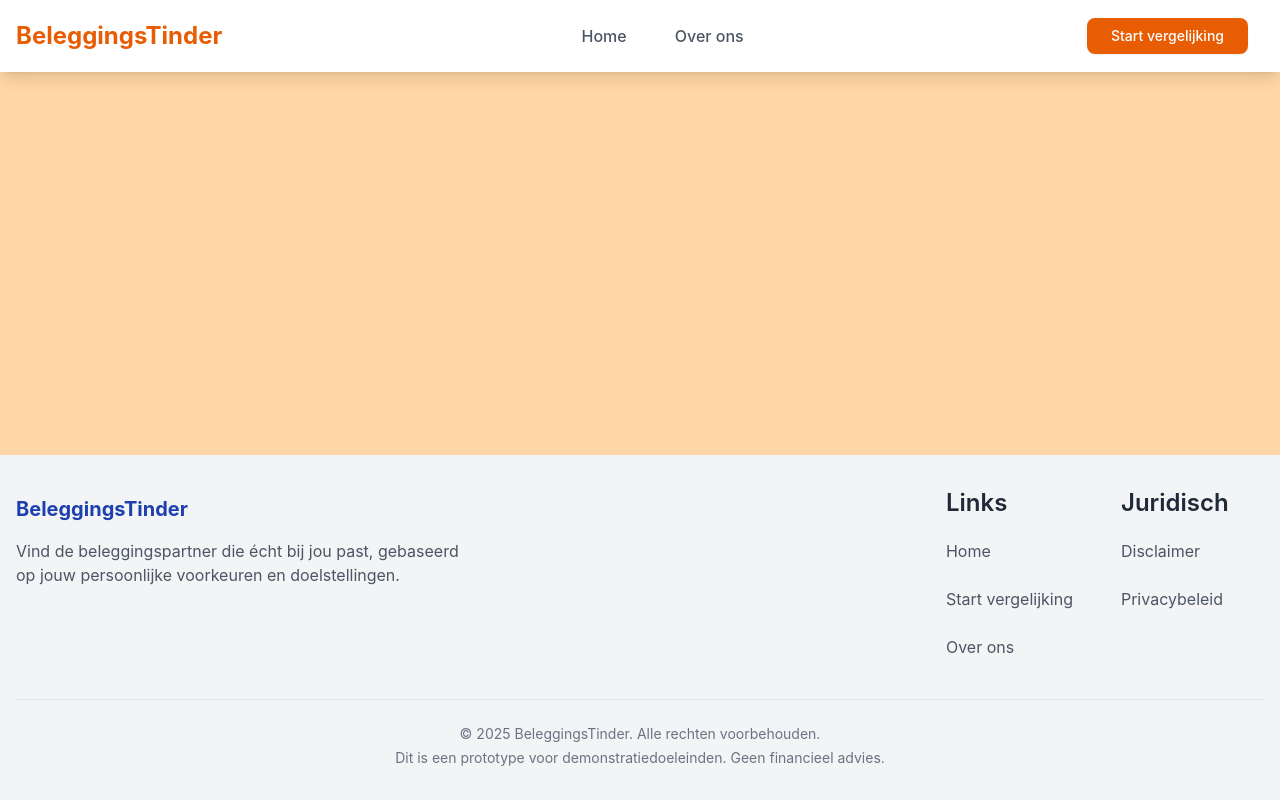
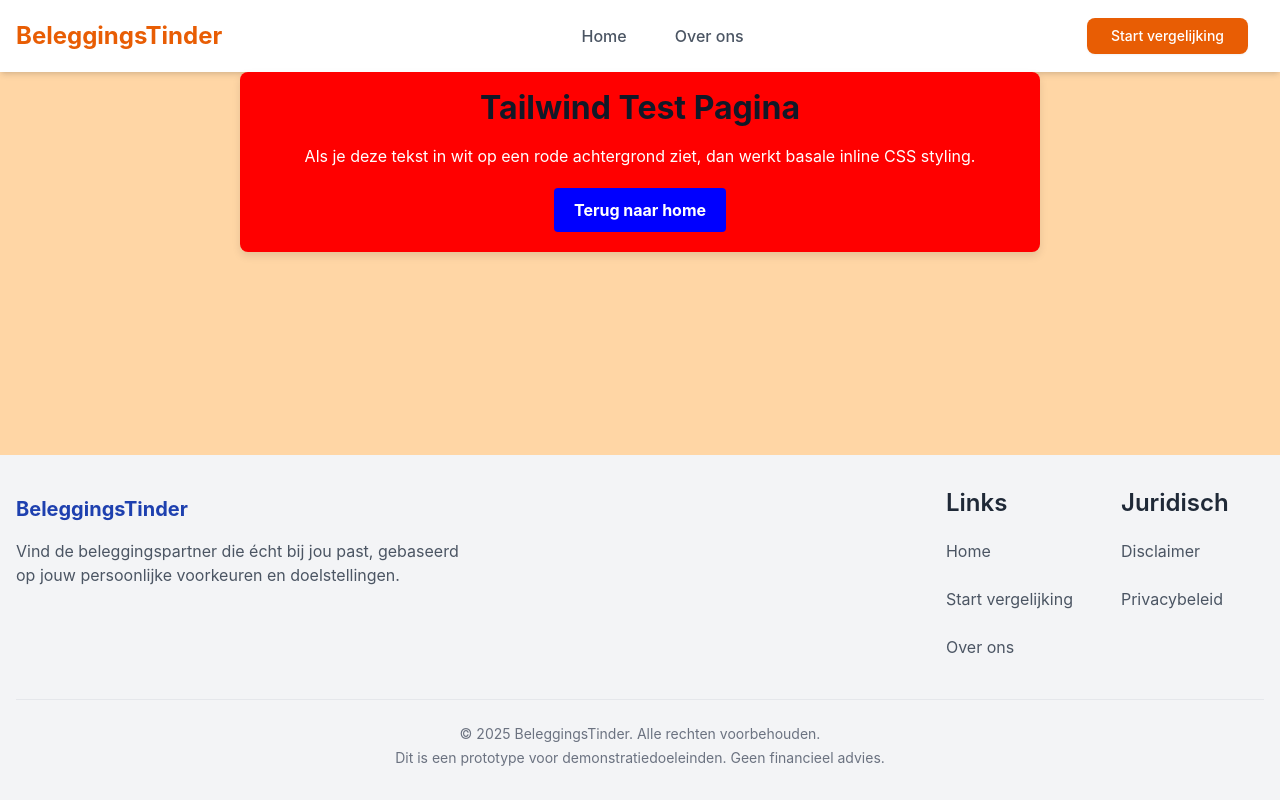
Before and after one commit to Lukaboro/beleggingsvergelijker, a React (Create React App) app in the folder frontend/: page /test in a window 1280 px wide. Built offline with nearby package versions, Linux system fonts and the light colour scheme.

Commit message:
Layout About pagina

```diff
--- a/frontend/src/App.jsx
+++ b/frontend/src/App.jsx
@@ -10,6 +10,7 @@ import About from './pages/About';
 import Navbar from './components/Navbar';
 import Footer from './components/Footer';
 import './assets/styles/global.css';
+import TestPage from './pages/TestPage';
 
 function App() {
   // Deze stijl zou direct zichtbaar moeten zijn, ongeacht of Tailwind werkt
@@ -31,6 +32,7 @@ function App() {
             <Route path="/results" element={<Results />} />
             <Route path="/report" element={<Report />} />
             <Route path="/about" element={<About />} />
+            <Route path="/test" element={<TestPage />} />
           </Routes>
         </main>
         <Footer />
--- a/frontend/src/pages/TestPage.jsx
+++ b/frontend/src/pages/TestPage.jsx
@@ -1,15 +1,35 @@
 // frontend/src/pages/TestPage.jsx
 import React from 'react';
+import { Link } from 'react-router-dom';
 
 const TestPage = () => {
   return (
-    <div className="min-h-screen bg-red-500 flex flex-col items-center justify-center">
-      <h1 className="text-4xl font-bold text-white mb-4">Tailwind Test Pagina</h1>
-      <p className="text-white">Als deze pagina een rode achtergrond heeft en gecentreerde witte tekst, dan werkt Tailwind!</p>
-
-      <div className="mt-8 grid grid-cols-2 gap-4">
-        <div className="bg-blue-500 text-white p-4 rounded">Blauwe box</div>
-        <div className="bg-green-500 text-white p-4 rounded">Groene box</div>
+    <div style={{
+      backgroundColor: 'red',
+      color: 'white',
+      padding: '20px',
+      maxWidth: '800px',
+      margin: '0 auto',
+      textAlign: 'center',
+      borderRadius: '8px',
+      boxShadow: '0 4px 8px rgba(0,0,0,0.1)'
+    }}>
+      <h1 style={{ fontSize: '32px', marginBottom: '20px' }}>Tailwind Test Pagina</h1>
+      <p>
+        Als je deze tekst in wit op een rode achtergrond ziet, dan werkt basale inline CSS styling.
+      </p>
+      <div style={{ marginTop: '20px' }}>
+        <Link to="/" style={{
+          backgroundColor: 'blue',
+          color: 'white',
+          padding: '10px 20px',
+          borderRadius: '4px',
+          textDecoration: 'none',
+          display: 'inline-block',
+          fontWeight: 'bold'
+        }}>
+          Terug naar home
+        </Link>
       </div>
     </div>
   );
```
